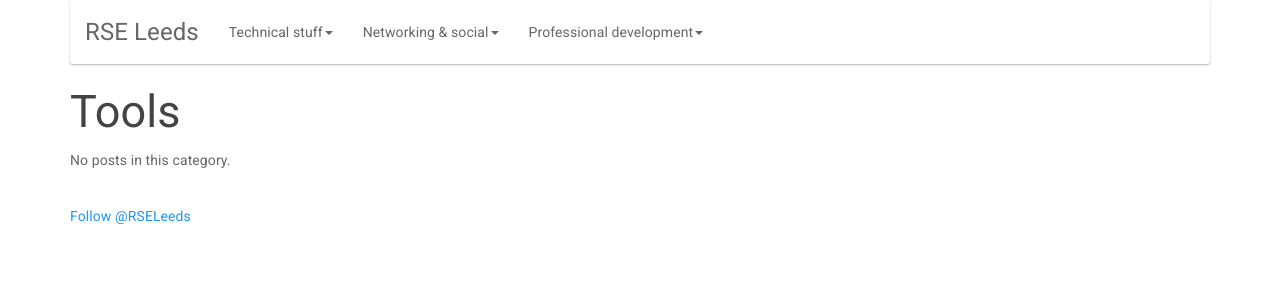
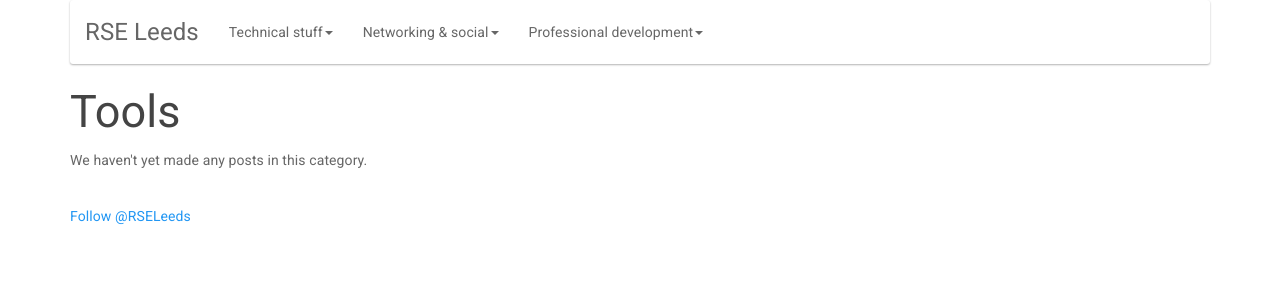
Before and after one commit to rseleeds/rseleeds.github.io, a Jekyll site: the page built from category/tools.html, in a window 1280 px wide. Shown: the top 300 px of the page. Built offline with Jekyll 4.4.1, drawn with Linux system fonts in a browser that asks for light colours; nearby versions of some CDN libraries; comment, search, counter and statistics services are not loaded.

Commit message:
Tweaked message displayed when no posts are available

```diff
--- a/_layouts/category.html
+++ b/_layouts/category.html
@@ -8,7 +8,7 @@ layout: default
 {% endunless %}
 
 {% unless site.categories.[page.category] | size > 0 %}
-  <p>No posts in this category.</p>
+  <p>We haven't yet made any posts in this category.</p>
 {% endunless %}
 
 {% for post in site.categories.[page.category] %}
```
